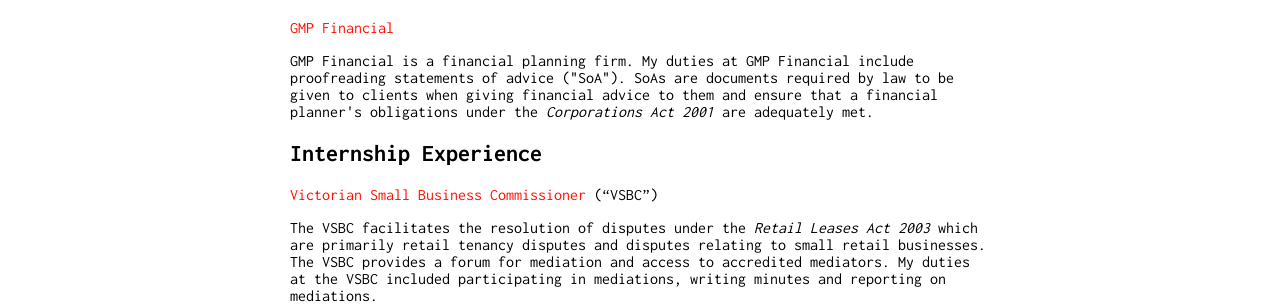
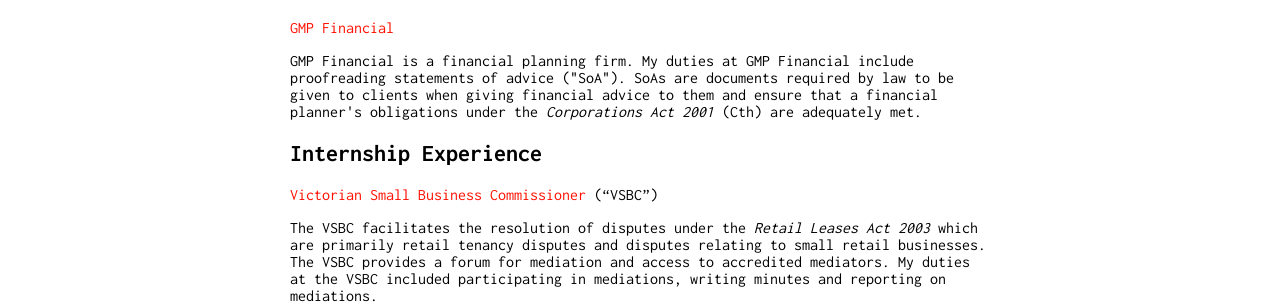
Before and after one commit to Wigdo/cv, a Jekyll site: the page built from index.md, in a window 1280 px wide. Shown: the part 973-1277 px from the top of the page. Built offline with Jekyll 4.4.1, drawn with Linux system fonts in a browser that asks for light colours; our own code applies the rules of GitHub Pages for plain Markdown files.

Commit message:
Update index.md

```diff
--- a/index.md
+++ b/index.md
@@ -45,7 +45,7 @@ AEX3001 | Chinese Advanced 3  | 80
 ## Work Experience
 
 [GMP Financial](https://gmpfinancial.com.au/)
-<p> GMP Financial is a financial planning firm. My duties at GMP Financial include proofreading statements of advice ("SoA"). SoAs are documents required by law to be given to clients when giving financial advice to them and ensure that a financial planner's obligations under the <em> Corporations Act 2001 </em> are adequately met. </p>
+<p> GMP Financial is a financial planning firm. My duties at GMP Financial include proofreading statements of advice ("SoA"). SoAs are documents required by law to be given to clients when giving financial advice to them and ensure that a financial planner's obligations under the <em> Corporations Act 2001 </em> (Cth) are adequately met. </p>
 
 ## Internship Experience
 
```
